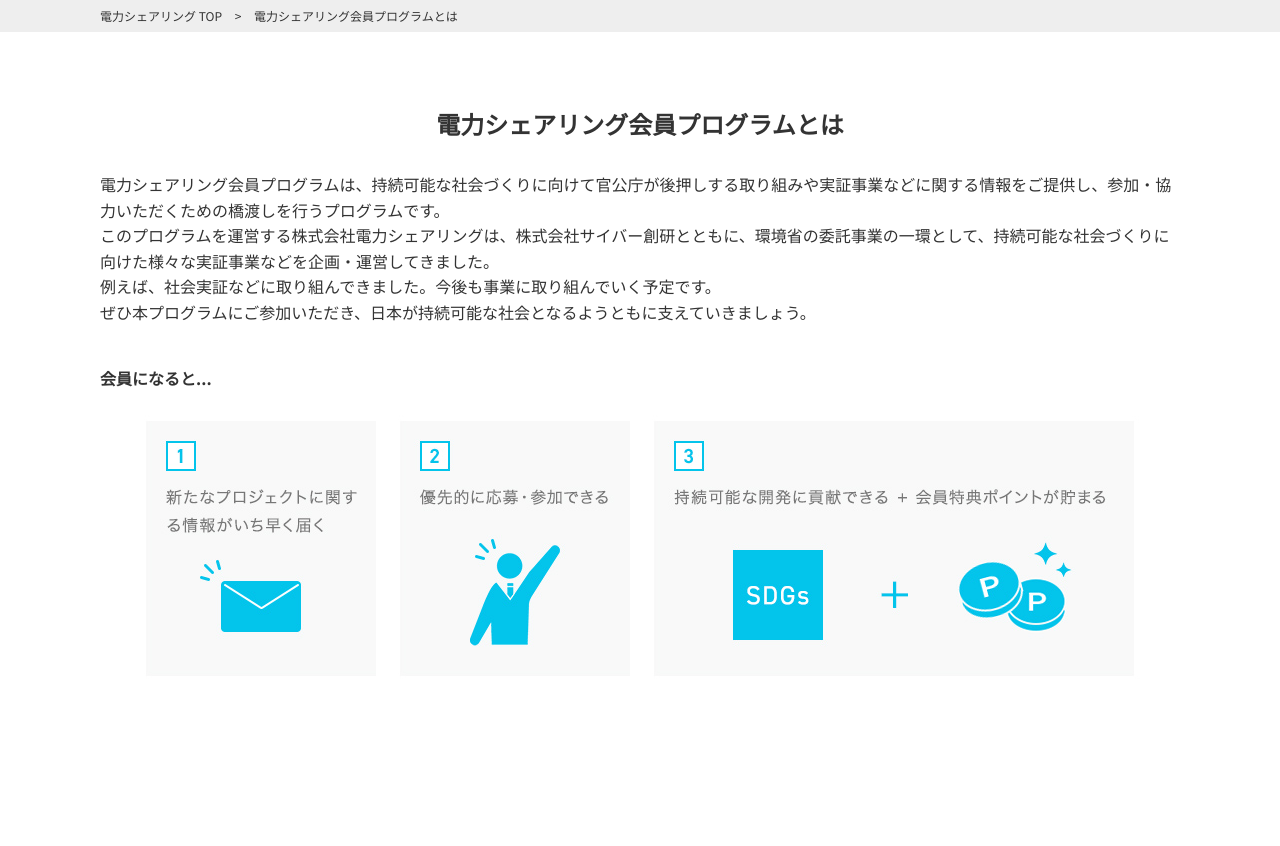
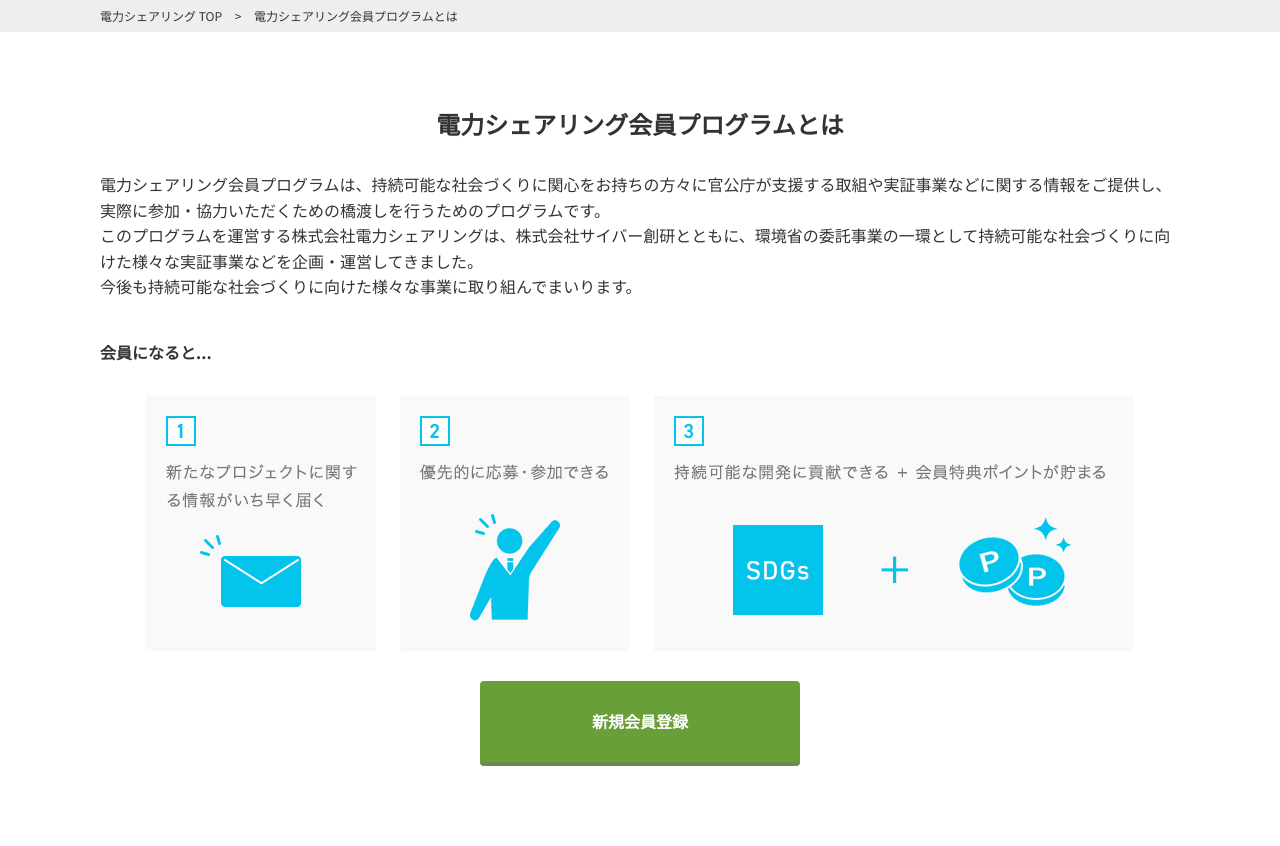
Before and after one commit to okumura-seigo/denryoku-sharing-okurimono, a PHP site: page /about/index.html in a window 1280 px wide. Before the commit the page ends 647 px from the top, so only its background shows below. Run offline with PHP 8.4, Linux system fonts and the light colour scheme; some libraries are stand-ins or nearby versions.

Commit message:
画像や文言の変更

```diff
--- a/html/templates/about/index.html
+++ b/html/templates/about/index.html
@@ -39,10 +39,7 @@
       <section class="l-contents__section">
         <div class="l-contents__inner">
           <h2 class="c-title__page">電力シェアリング会員プログラムとは</h2>
-            <p>電力シェアリング会員プログラムは、持続可能な社会づくりに向けて官公庁が後押しする取り組みや実証事業などに関する情報をご提供し、参加・協力いただくための橋渡しを行うプログラムです。<br>
-このプログラムを運営する株式会社電力シェアリングは、株式会社サイバー創研とともに、環境省の委託事業の一環として、持続可能な社会づくりに向けた様々な実証事業などを企画・運営してきました。<br>
-例えば、社会実証などに取り組んできました。今後も事業に取り組んでいく予定です。<br>
-ぜひ本プログラムにご参加いただき、日本が持続可能な社会となるようともに支えていきましょう。
+            <p>電力シェアリング会員プログラムは、持続可能な社会づくりに関⼼をお持ちの⽅々に官公庁が⽀援する取組や実証事業などに関する情報をご提供し、実際に参加・協⼒いただくための橋渡しを⾏うためのプログラムです。<br>このプログラムを運営する株式会社電⼒シェアリングは、株式会社サイバー創研とともに、環境省の委託事業の⼀環として持続可能な社会づくりに向けた様々な実証事業などを企画・運営してきました。<br>今後も持続可能な社会づくりに向けた様々な事業に取り組んでまいります。
 </p>
           <p style="margin-top:40px; font-weight:bold;">会員になると...</p>
 <div style="text-align:center">
@@ -51,6 +48,7 @@
 <img src="../images/program-3.jpg">
 </div>
         </div>
+				<div class="c-button"><a href="https://e-kuro.com/testplay/denryoku-sharing/html/sign-up/" class="l-global-nav__button">新規会員登録</a></div>
       </section>
     </main>
     <footer class="l-footer">
--- a/html/templates/sign-up/index.html
+++ b/html/templates/sign-up/index.html
@@ -58,7 +58,7 @@
                 <th></th>
                 <td>
                   <p class="u-mt05em">
-                    ご入力いただいたメールアドレスに確認メールを送付しますのでご登録手続きの前に「○○○@○○○.○○○」からのメールを必ず受信可能に設定してください。<br>
+                    ご入力いただいたメールアドレスに確認メールを送付しますのでご登録手続きの前に「@dsmp.jp」からのメールを必ず受信可能に設定してください。<br>
                     迷惑メール設定などをされている場合は、会員登録前に設定の解除をお願いいたします。
                   </p>
                 </td>
--- a/html/templates/template/header.php
+++ b/html/templates/template/header.php
@@ -8,7 +8,7 @@
       <li class="l-global-nav__item">
         <a href="<?php echo h(HOME_URL) ?>about/" class="l-global-nav__link">
           <i class="fas fa-angle-right"></i>
-          会員プログラムとは
+          電力シェアリング会員プログラムとは
         </a>
       </li>
       <li class="l-global-nav__item">
--- a/html/templates/template/mypage_header.php
+++ b/html/templates/template/mypage_header.php
@@ -7,7 +7,7 @@
       <li class="l-global-nav__item">
         <a href="<?php echo h(HOME_URL) ?>about/" class="l-global-nav__link">
           <i class="fas fa-angle-right"></i>
-          会員プログラムとは
+          電力シェアリング会員プログラムとは
         </a>
       </li>
       <li class="l-global-nav__item">
```
Also changed, not shown: html/templates/images/eyecatch.jpg.
